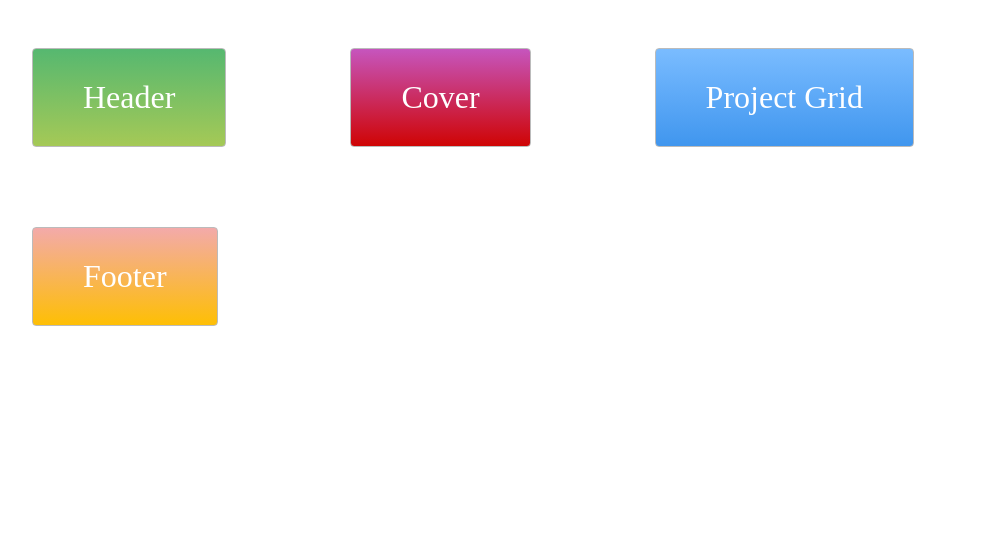
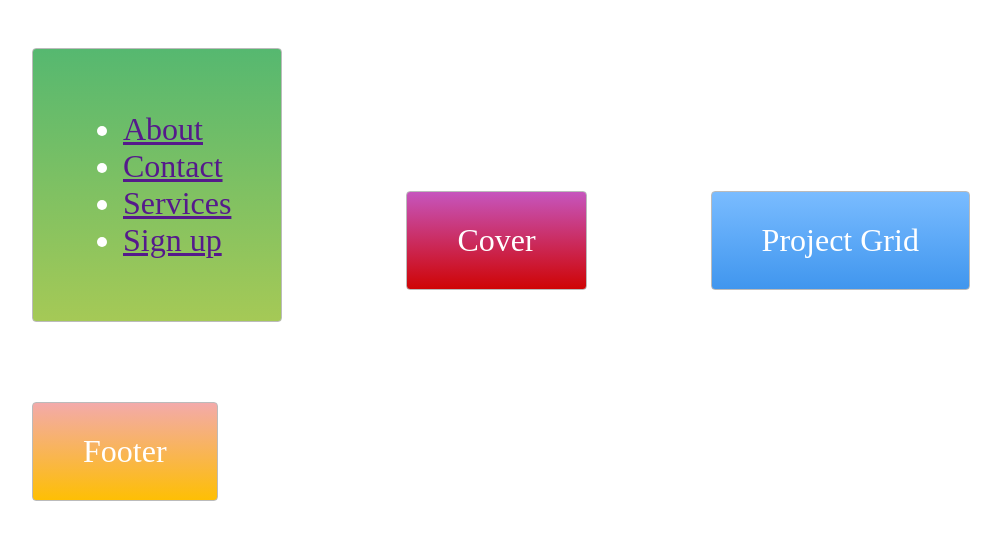
Before and after one commit to Melkam-code/layout_project, a plain HTML site: page project-start/index.html in a window 1280 px wide. Shown: the whole page, without its empty margins (36-1037 px from the left). Drawn offline with Linux system fonts and the light colour scheme.

Commit message:
Creating navigation

```diff
--- a/project-start/index.html
+++ b/project-start/index.html
@@ -5,7 +5,14 @@
   <link rel="stylesheet" type="text/css" href="./style.css">
 </head>
 <body>
-  <div class="zone green">Header</div>
+  <nav class="zone green">
+    <ul class="main-nav">
+      <li><a href="">About</a></li>
+      <li><a href="">Contact</a></li>
+      <li><a href="">Services</a></li>
+      <li><a href="">Sign up</a></li>
+    </ul>
+  </nav>
   <div class="zone red">Cover</div>
   <div class="zone blue">Project Grid</div>
   <div class="zone yellow">Footer</div>
```
